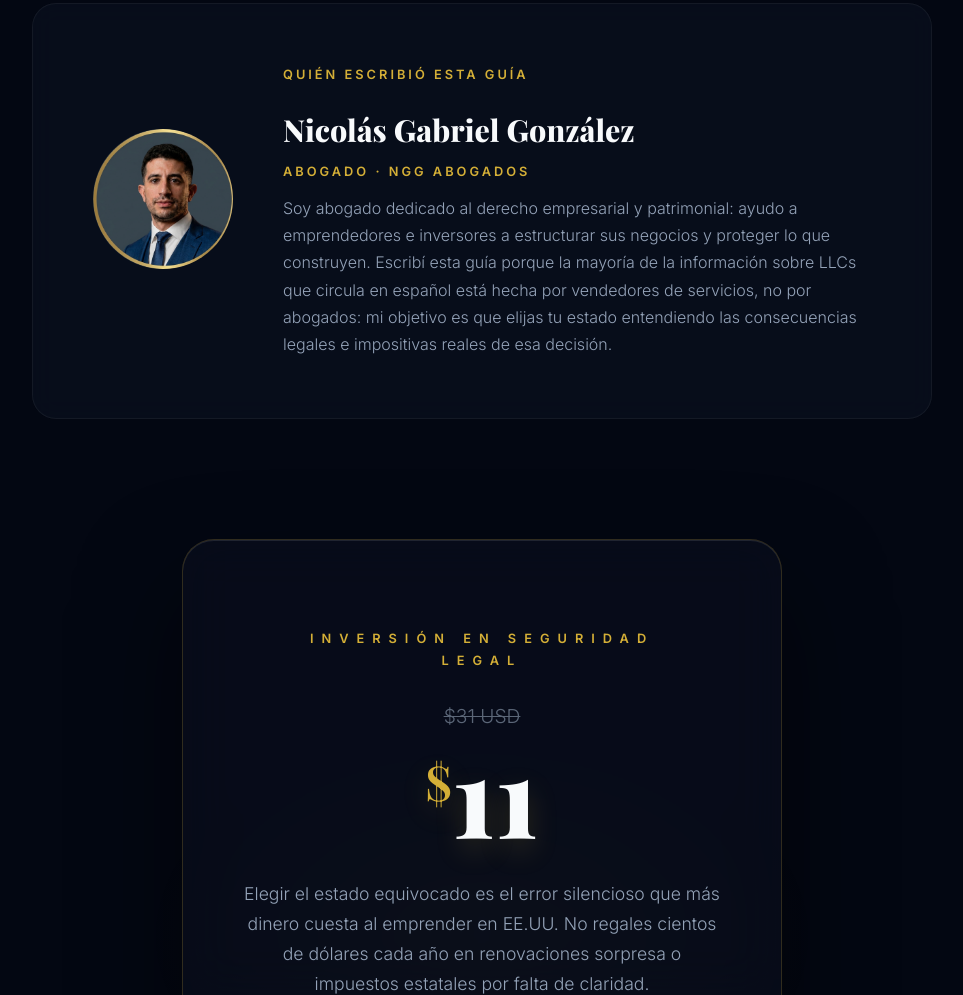
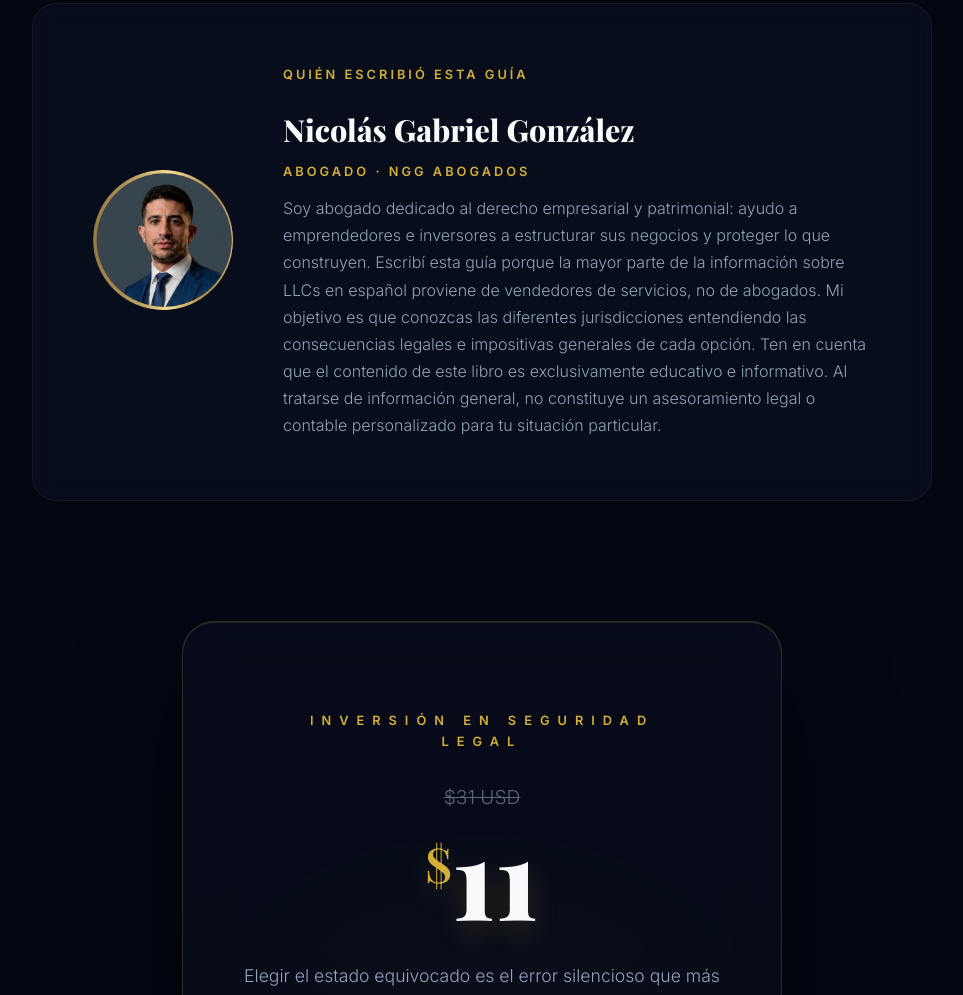
Before and after one commit to ngonzalezngglaw/llcguiacomparativa, a plain HTML site: page index.html in a window 1280 px wide. Shown: the part 2996-3991 px from the top of the page, without its empty margins (158-1121 px from the left). Drawn offline with nearby package versions, Linux system fonts and the light colour scheme; a web font is replaced by a local one.

Commit message:
Index.html

```diff
--- a/index.html
+++ b/index.html
@@ -663,7 +663,7 @@
                         <span class="author-title">Quién escribió esta guía</span>
                         <h3>Nicolás Gabriel González</h3>
                         <span class="author-title" style="margin-bottom: 12px;">Abogado · NGG Abogados</span>
-                        <p>Soy abogado dedicado al derecho empresarial y patrimonial: ayudo a emprendedores e inversores a estructurar sus negocios y proteger lo que construyen. Escribí esta guía porque la mayoría de la información sobre LLCs que circula en español está hecha por vendedores de servicios, no por abogados: mi objetivo es que elijas tu estado entendiendo las consecuencias legales e impositivas reales de esa decisión.</p>
+                        <p>Soy abogado dedicado al derecho empresarial y patrimonial: ayudo a emprendedores e inversores a estructurar sus negocios y proteger lo que construyen. Escribí esta guía porque la mayor parte de la información sobre LLCs en español proviene de vendedores de servicios, no de abogados. Mi objetivo es que conozcas las diferentes jurisdicciones entendiendo las consecuencias legales e impositivas generales de cada opción. Ten en cuenta que el contenido de este libro es exclusivamente educativo e informativo. Al tratarse de información general, no constituye un asesoramiento legal o contable personalizado para tu situación particular.</p>
                     </div>
                 </div>
             </div>
```
